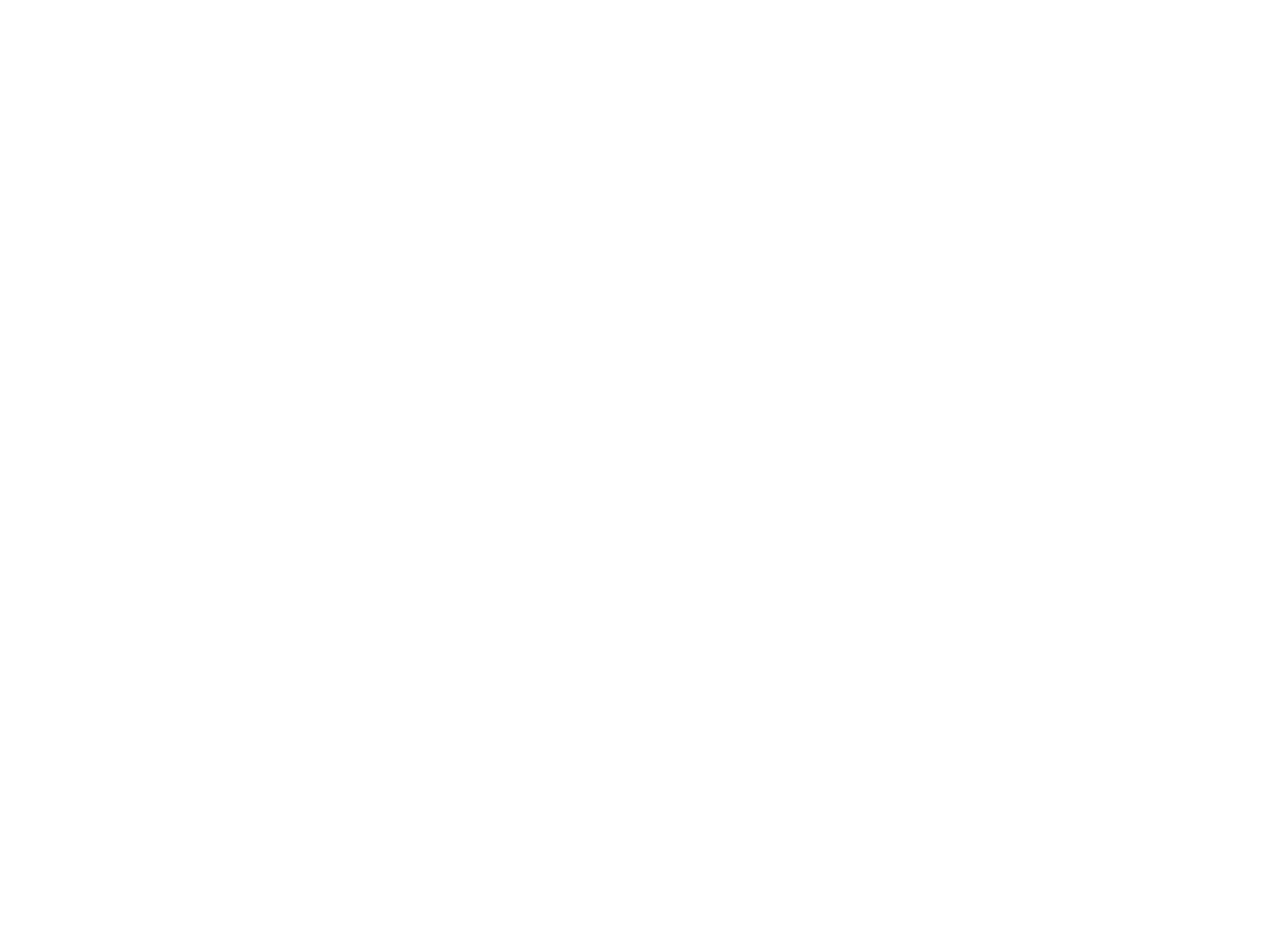
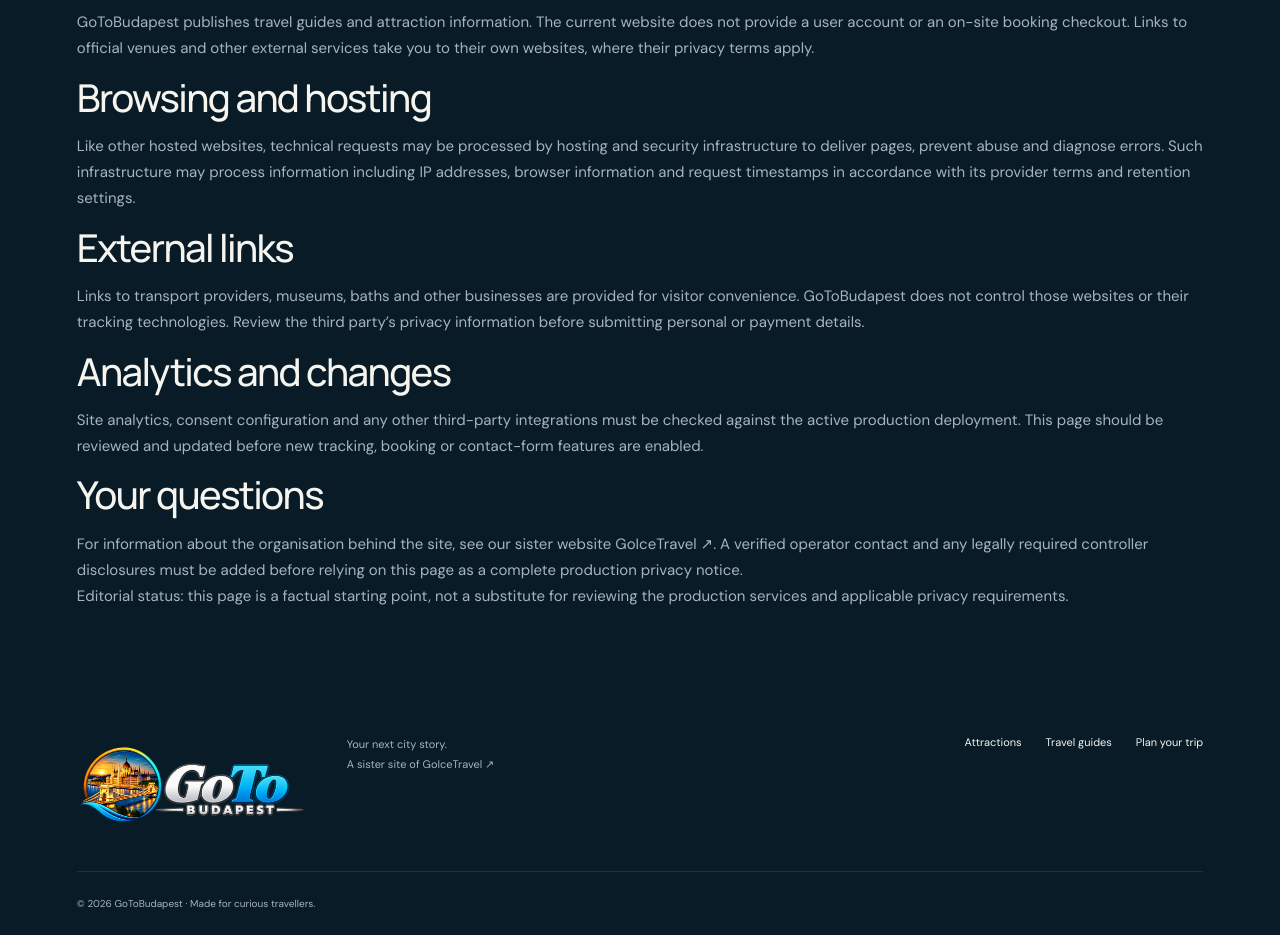
Before and after one commit to savargeir-byte/gotobudapest, a Next.js app: page /privacy in a window 1280 px wide. Before the commit this address had no page. Shown: the part 603-1538 px from the top of the page. Before the commit the page ends 800 px from the top, so only its background shows below. Built offline with nearby package versions, Linux system fonts and the light colour scheme.

Commit message:
Add standalone GoToBudapest privacy information page

```diff
--- /dev/null
+++ b/app/privacy/page.tsx
@@ -0,0 +1,20 @@
+import type { Metadata } from "next";
+import Link from "next/link";
+import SiteHeader from "../../components/site-header";
+import SiteFooter from "../../components/site-footer";
+export const metadata: Metadata = {
+  title: "Privacy | GoToBudapest",
+  description: "Information about data handling, hosting and external links on the GoToBudapest visitor guide."
+};
+export default function PrivacyPage(){
+ return <><a className="skip" href="#privacy">Skip to privacy information</a><SiteHeader/><main id="privacy">
+ <section className="section editorial-intro"><nav className="breadcrumbs" aria-label="Breadcrumb"><Link href="/">Home</Link><span>/</span><span>Privacy</span></nav><div className="eyebrow">YOUR PRIVACY</div><h1>Privacy information.</h1><p className="editorial-subtitle">How this travel-information website works and which third-party services you might encounter.</p></section>
+ <div className="section editorial-reading"><article className="editorial-copy privacy-copy">
+ <section><h2>What this site provides</h2><p>GoToBudapest publishes travel guides and attraction information. The current website does not provide a user account or an on-site booking checkout. Links to official venues and other external services take you to their own websites, where their privacy terms apply.</p></section>
+ <section><h2>Browsing and hosting</h2><p>Like other hosted websites, technical requests may be processed by hosting and security infrastructure to deliver pages, prevent abuse and diagnose errors. Such infrastructure may process information including IP addresses, browser information and request timestamps in accordance with its provider terms and retention settings.</p></section>
+ <section><h2>External links</h2><p>Links to transport providers, museums, baths and other businesses are provided for visitor convenience. GoToBudapest does not control those websites or their tracking technologies. Review the third party’s privacy information before submitting personal or payment details.</p></section>
+ <section><h2>Analytics and changes</h2><p>Site analytics, consent configuration and any other third-party integrations must be checked against the active production deployment. This page should be reviewed and updated before new tracking, booking or contact-form features are enabled.</p></section>
+ <section><h2>Your questions</h2><p>For information about the organisation behind the site, see our sister website <a href="https://goicetravel.is" target="_blank" rel="noopener noreferrer">GoIceTravel ↗</a>. A verified operator contact and any legally required controller disclosures must be added before relying on this page as a complete production privacy notice.</p></section>
+ <p className="editorial-notice">Editorial status: this page is a factual starting point, not a substitute for reviewing the production services and applicable privacy requirements.</p>
+ </article></div></main><SiteFooter/></>;
+}
```
